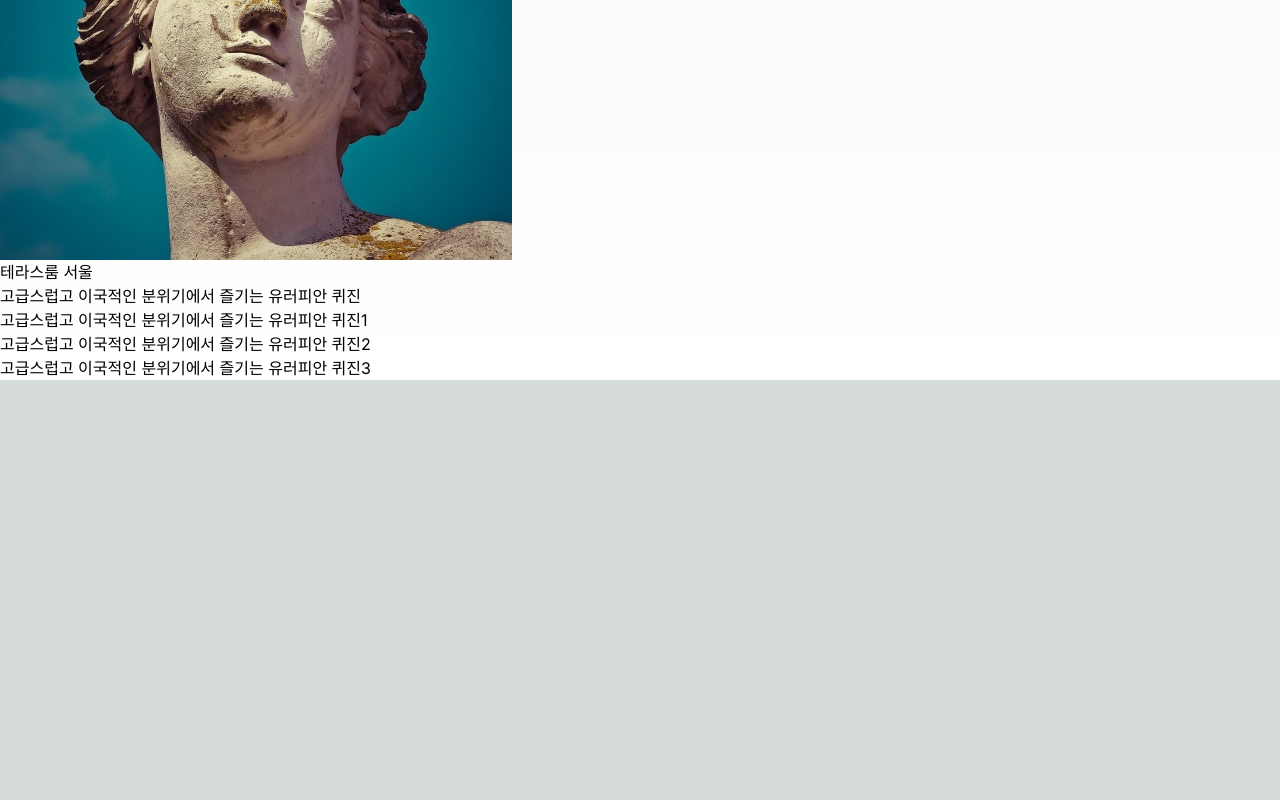
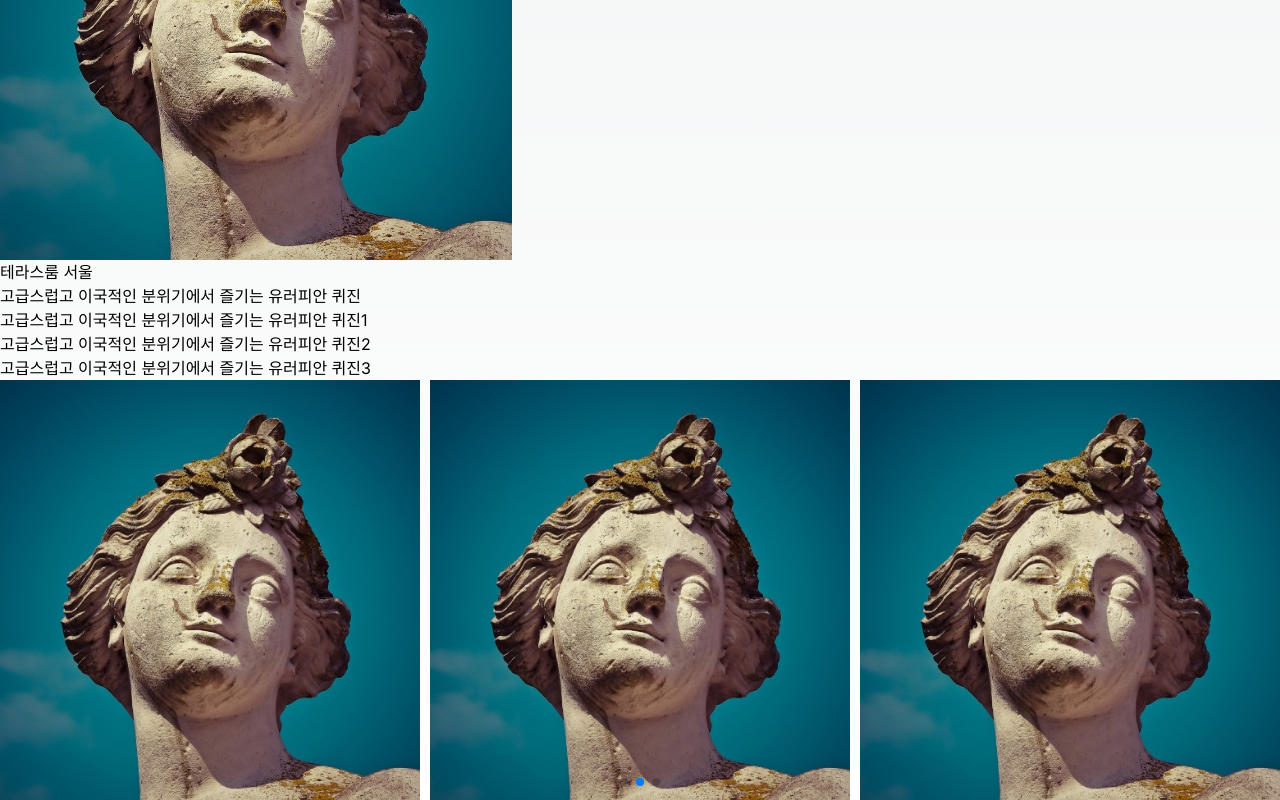
Before and after one commit to DaehyeongLee/yahoo-which, a Next.js app: page / in a window 1280 px wide. Shown: the part 2876-3676 px from the top of the page. Before the commit the page ends 3256 px from the top, so only its background shows below. Built offline with nearby package versions, Linux system fonts and the light colour scheme.

Commit message:
🌱 swiper carousel 컴포넌트 추가

```diff
--- a/app/page.tsx
+++ b/app/page.tsx
@@ -2,6 +2,7 @@ import Button from '@/components/Button/Button'
 import VerticalCard from '@/components/Card/VerticalCard'
 import Typography from '@/components/Typography/Typography'
 import HorizontalCard from '@/components/Card/HorizontalCard'
+import Carousel from '@/components/Carousel/Carousel'
 
 export default function Home() {
   return (
@@ -94,6 +95,11 @@ export default function Home() {
           }
         />
       </div>
+      <div>
+        <Carousel
+          contents={[{ img: 'testImg.jpeg', link: '/' }, { img: 'testImg.jpeg' }, { img: 'testImg.jpeg', link: '/' }]}
+        />
+      </div>
     </main>
   )
 }
--- /dev/null
+++ b/components/Carousel/Carousel.tsx
@@ -0,0 +1,49 @@
+'use client'
+import { FC } from 'react'
+import Link from 'next/link'
+import { Swiper, SwiperSlide } from 'swiper/react'
+import { Autoplay, Pagination, Navigation } from 'swiper/modules'
+import 'swiper/css'
+import 'swiper/css/pagination'
+
+export interface CarouselContentType {
+  img: string
+  link?: string
+}
+export type CarouselVariant = 'default' | 'highlight'
+interface CarouselProps {
+  contents: Array<CarouselContentType>
+  variant?: CarouselVariant
+  className?: string
+}
+
+const Carousel: FC<CarouselProps> = ({ contents, variant = 'default', className = '' }) => {
+  const image = (url: string, index: number) => {
+    return <img src={url} className="object-cover rounded-lg" alt={`carousel-${index}`} />
+  }
+
+  return (
+    <Swiper
+      slidesPerView={3}
+      centeredSlides={true}
+      spaceBetween={10}
+      grabCursor={true}
+      pagination={{
+        clickable: true,
+      }}
+      modules={[Autoplay, Pagination, Navigation]}
+      autoplay={{
+        delay: 3000,
+        disableOnInteraction: false,
+      }}
+    >
+      {contents.map((content, index) => (
+        <SwiperSlide key={`carousel-${index}`}>
+          {content.link ? <Link href={content.link}>{image(content.img, index)}</Link> : image(content.img, index)}
+        </SwiperSlide>
+      ))}
+    </Swiper>
+  )
+}
+
+export default Carousel
```
